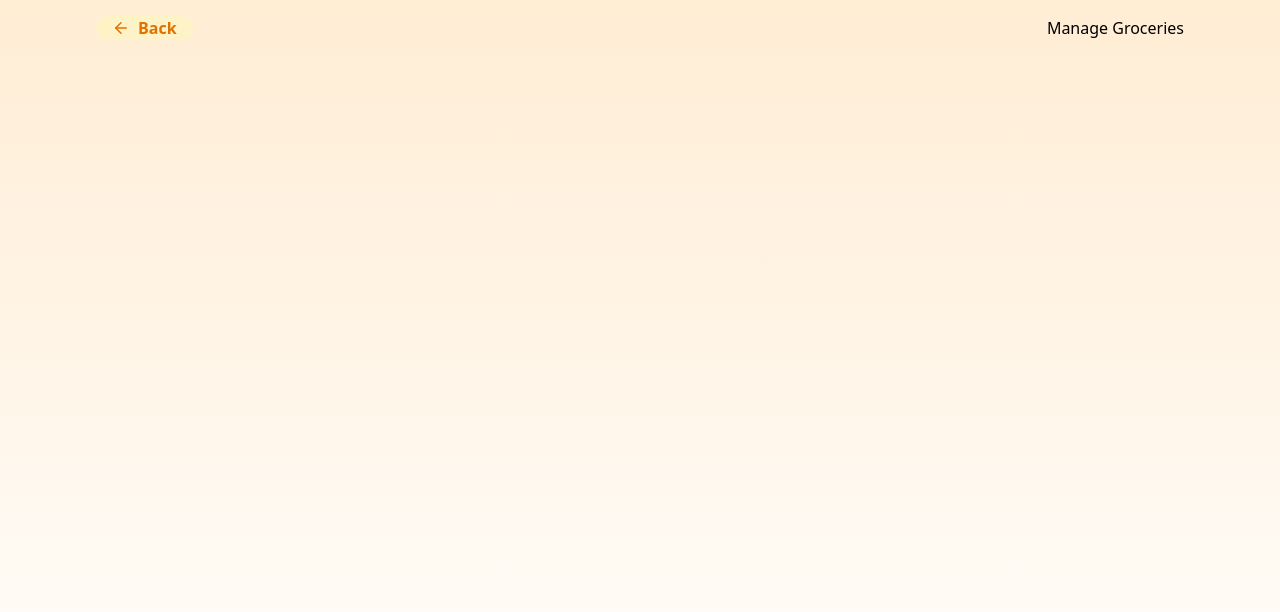
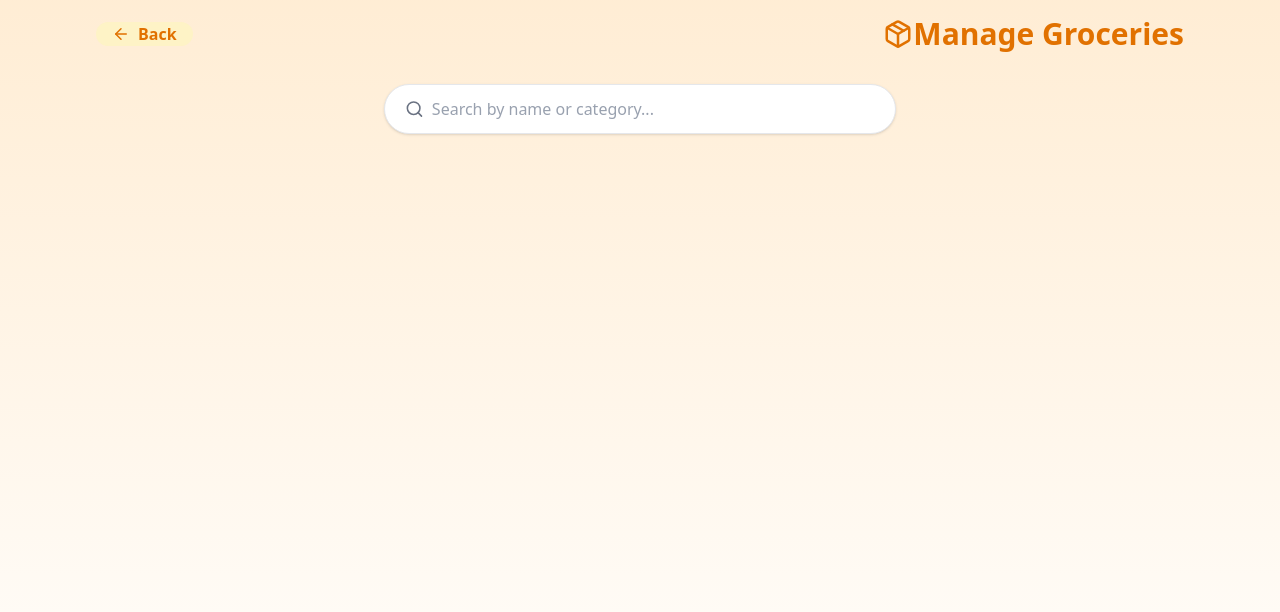
Before and after one commit to shiuly-28/swiftcart, a Next.js app in the folder snapcart/: page /admin/view-grocery in a window 1280 px wide. Shown: the top 612 px of the page. Built offline with nearby package versions, Linux system fonts and the light colour scheme; no server answers; the database is empty.

Commit message:
search ber implement

```diff
--- a/snapcart/src/app/admin/view-grocery/page.tsx
+++ b/snapcart/src/app/admin/view-grocery/page.tsx
@@ -2,7 +2,7 @@
 import axios from 'axios'
 import React, { useEffect } from 'react'
 import {motion} from 'motion/react'
-import { ArrowLeft } from 'lucide-react'
+import { ArrowLeft, Package, Search } from 'lucide-react'
 import { useRouter } from 'next/navigation'
 
 
@@ -32,8 +32,20 @@ function ViewGrocery() {
         onClick={()=>router.push("/")}
         className='flex items-center justify-center gap-2 bg-amber-100 hover:bg-amber-200 text-amber-600 font-semibold px-4 rounded-full transition w-full sm:w-auto'
         ><ArrowLeft size={18}/><span>Back</span></button>
-        <h1>Manage Groceries</h1>
+        <h1 className='text-2xl md:text-3xl font-extrabold text-amber-600 flex items-center'>
+            <Package size={30} className='text-amber-600'/>Manage Groceries</h1>
       </motion.div>
+
+      <motion.form
+       initial={{opacity:0, x: 10}}
+      animate={{opacity:1, x: 0}}
+      transition={{duration:0.4}}
+
+      className='flex sm:flex-row items-center bg-white border border-gray-200 rounded-full px-5 py-3 shadow-sm mb-10 hover:shadow-lg transition-all max-w-lg mx-auto w-fullgap-4'
+      >
+        <Search className='text-gray-500 w-5 h-5 mr-2'/>
+        <input type='text' className='w-full outline-none text-gray-700 placeholder-gray-400'  placeholder='Search by name or category...' />
+      </motion.form>
     </div>
   )
 }
```
